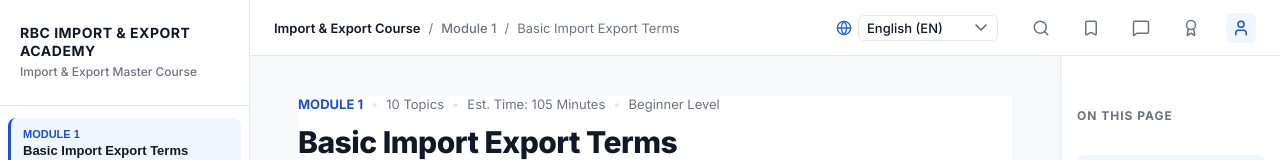
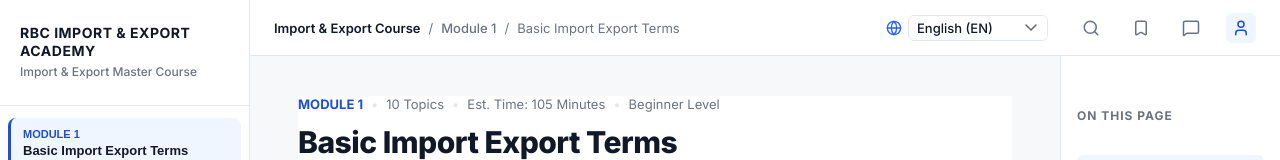
Before and after one commit to rbcimportandexport/EQUCATIONSYSTEM, a React (Vite) app: page / in a window 1280 px wide. Shown: the top 160 px of the page. Built offline with nearby package versions, Linux system fonts and the light colour scheme; a web font is replaced by a local one.

Commit message:
removed certificate designer screen completely

```diff
--- a/src/App.tsx
+++ b/src/App.tsx
@@ -15,7 +15,6 @@ import { Settings } from './views/Settings';
 import { AdminPanel } from './views/AdminPanel';
 import { QuizScreen } from './views/QuizScreen';
 import { CommunityScreen } from './views/CommunityScreen';
-import { CertificateDesigner } from './views/CertificateDesigner';
 
 const AppShell: React.FC = () => {
   const { activeView } = useApp();
@@ -76,8 +75,6 @@ const AppShell: React.FC = () => {
         return <QuizScreen />;
       case 'Community':
         return <CommunityScreen />;
-      case 'CertDesigner':
-        return <CertificateDesigner />;
       default:
         return <ModuleScreen />;
     }
--- a/src/components/TopAppBar.tsx
+++ b/src/components/TopAppBar.tsx
@@ -1,6 +1,6 @@
 import React from 'react';
 import { useApp } from '../context/AppContext';
-import { Menu, Search, Bookmark, User, ShieldAlert, Globe, MessageSquare, Award } from 'lucide-react';
+import { Menu, Search, Bookmark, User, ShieldAlert, Globe, MessageSquare } from 'lucide-react';
 import { translateModuleTitle } from '../utils/translator';
 
 interface TopAppBarProps {
@@ -119,15 +119,6 @@ export const TopAppBar: React.FC<TopAppBarProps> = ({ onMenuClick }) => {
           <MessageSquare size={18} />
         </button>
 
-        {/* Certificate Designer button */}
-        <button
-          className="top-bar-action-icon-btn cert-designer-btn"
-          onClick={() => setActiveView('CertDesigner')}
-          title="Certificate Designer"
-        >
-          <Award size={18} />
-        </button>
-
         {/* Profile button */}
         <button
           className="top-bar-action-icon-btn profile-avatar-btn"
--- a/src/context/AppContext.tsx
+++ b/src/context/AppContext.tsx
@@ -18,8 +18,7 @@ export type ViewType =
   | 'Settings'
   | 'AdminPanel'
   | 'Quiz'
-  | 'Community'
-  | 'CertDesigner';
+  | 'Community';
 
 export type RoleType = 'student' | 'admin';
 
```
